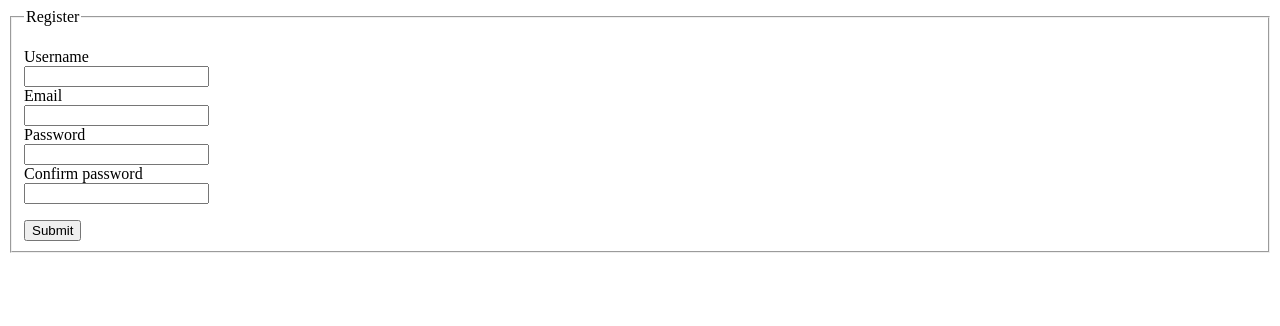
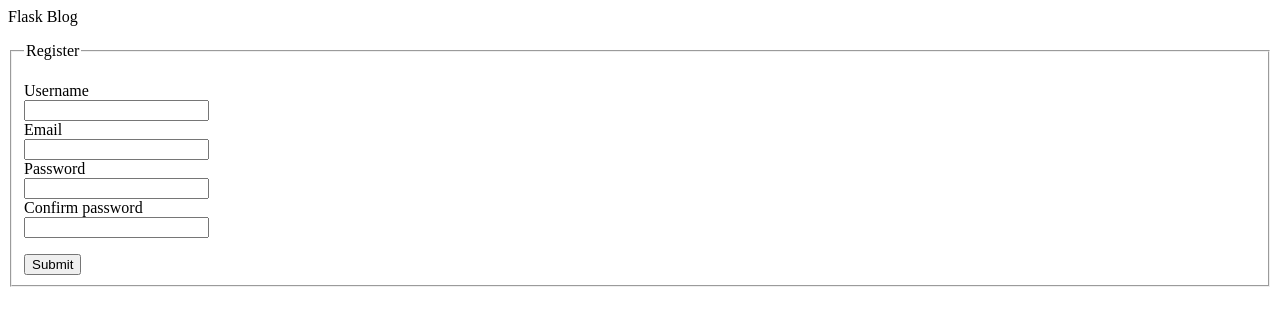
Before and after one commit to jmoore34/flask-blog, a Flask app: page /register in a window 1280 px wide. Shown: the top 326 px of the page. Run offline with Flask 2, Linux system fonts and the light colour scheme; some libraries are stand-ins or nearby versions.

Commit message:
Basic jinja2 refactor to use base.j2

```diff
--- /dev/null
+++ b/templates/base.j2
@@ -0,0 +1,2 @@
+<p>Flask Blog</p>
+{% block content %}{% endblock %}
--- a/templates/register.j2
+++ b/templates/register.j2
@@ -1,4 +1,6 @@
 {% from "_formfield.j2" import render_field %}
+{% extends "base.j2" %}
+{% block content %}
 <form method="POST">
     <fieldset>
         <legend>Register</legend>
@@ -14,3 +16,4 @@
         <input type="submit" value="Submit" />
     </fieldset>
 </form>
+{% endblock %}
```
